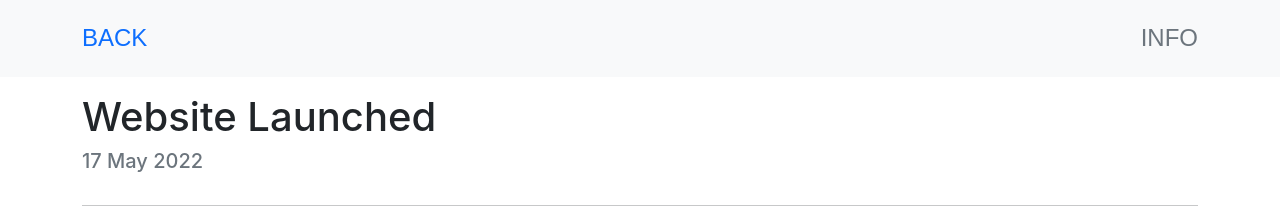
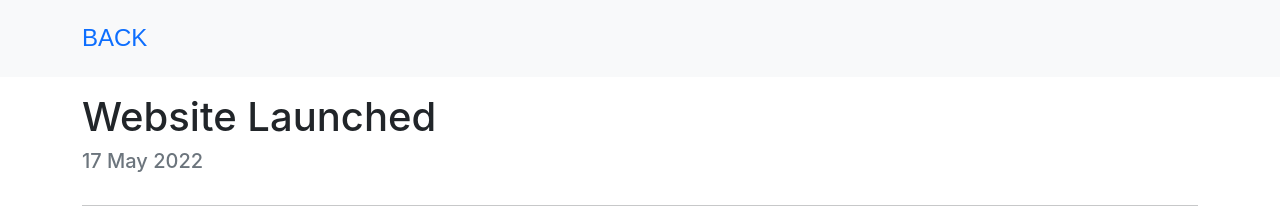
Before and after one commit to itech-uum/news, a Jekyll site: the page built from _posts/2022-05-17-website-launched.md, in a window 1280 px wide. Shown: the top 219 px of the page. Built offline with Jekyll 4.4.1, drawn with Linux system fonts in a browser that asks for light colours.

Commit message:
Updated styles

```diff
--- a/_layouts/post.html
+++ b/_layouts/post.html
@@ -9,7 +9,7 @@ layout: default
             </div>
 
             <div>
-                <a class="h5 text-muted">{{ page.tag }}</a>
+                <a class="h5 text-muted">{{ post.tag }}</a>
             </div>
         </nav>
     </div>
```
